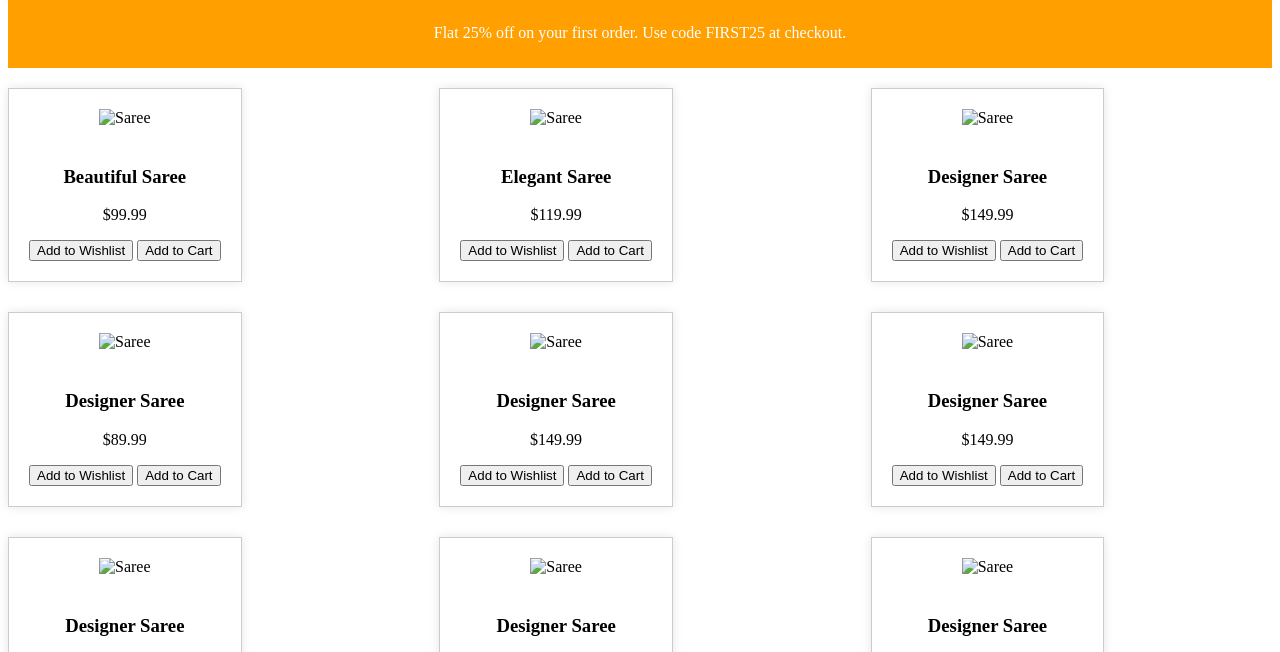
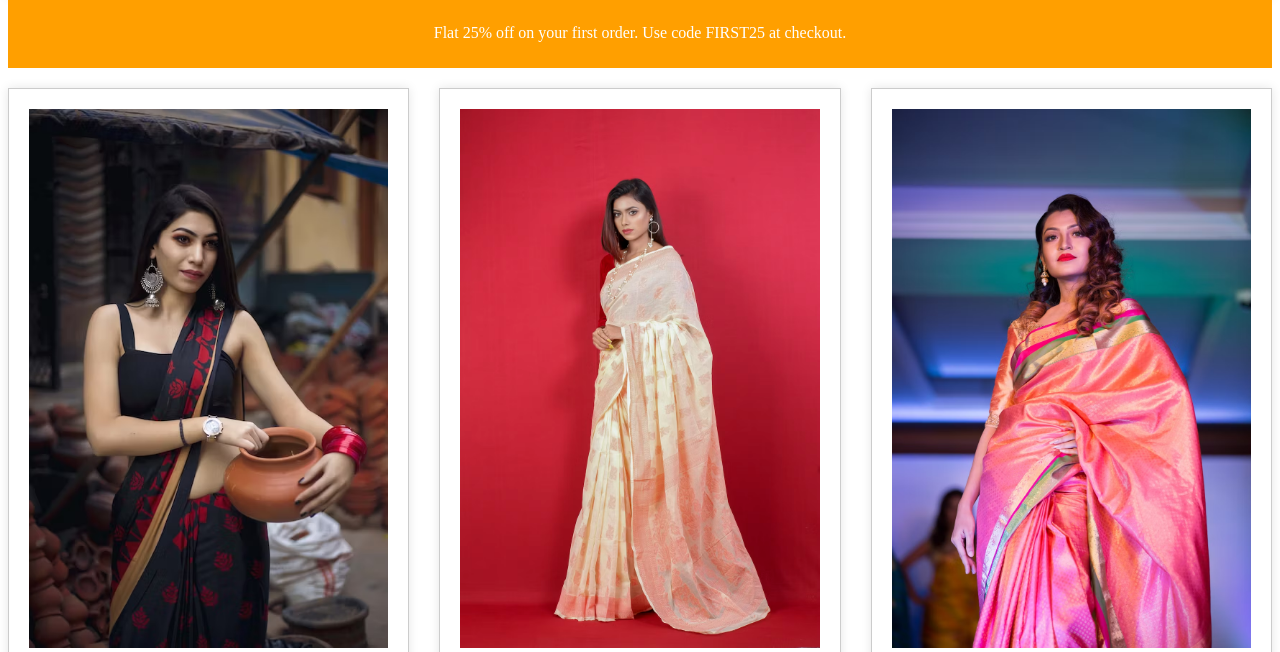
Before and after one commit to Neha8122/Pehran-Saree-Store, a website: page index.html in a window 1280 px wide. Shown: the part 146-798 px from the top of the page. Drawn offline with Linux system fonts and the light colour scheme.

Commit message:
Update index.html

```diff
--- a/index.html
+++ b/index.html
@@ -14,7 +14,7 @@
   <body>
     <header class="header">
       <div class="header__logo">
-        <a href="#"><img src="Pehran store logo.jpg" alt="Logo"></a>
+        <a href="#"><img src="gallery/Pehran store logo.jpg" alt="Logo"></a>
       </div>
       <nav class="header__nav">
         <ul>
@@ -41,7 +41,7 @@
               </a>
             </div>
           </li>
-          <li><a href="#"><img src="cart-logo.jpeg" alt="Cart" class="cart-logo">
+          <li><a href="#"><img src="gallery/cart-logo.jpeg" alt="Cart" class="cart-logo">
             <span class="cart-badge">0</span>
             </a>
           </li>
@@ -58,7 +58,7 @@
     <main class="product-list">
       <section class="product-grid">
         <div class="product-item">
-          <img src="saree1.jpg" alt="Saree">
+          <img src="gallery/saree1.jpg" alt="Saree">
           <h3 class="product-item__title">Beautiful Saree</h3>
           <p class="product-item__price">$99.99</p>
           <div class="product-item__buttons">
@@ -68,7 +68,7 @@
         </div>
 
         <div class="product-item">
-          <img src="saree2.jpg" alt="Saree">
+          <img src="gallery/saree2.jpg" alt="Saree">
           <h3 class="product-item__title">Elegant Saree</h3>
           <p class="product-item__price">$119.99</p>
           <div class="product-item__buttons">
@@ -78,7 +78,7 @@
         </div>
 
         <div class="product-item">
-          <img src="saree3.jpg" alt="Saree">
+          <img src="gallery/saree3.jpg" alt="Saree">
           <h3 class="product-item__title">Designer Saree</h3>
           <p class="product-item__price">$149.99</p>
           <div class="product-item__buttons">
@@ -88,7 +88,7 @@
         </div>
 
         <div class="product-item">
-          <img src="saree4.jpg" alt="Saree">
+          <img src="gallery/saree4.jpg" alt="Saree">
           <h3 class="product-item__title">Designer Saree</h3>
           <p class="product-item__price">$89.99</p>
           <div class="product-item__buttons">
@@ -98,7 +98,7 @@
         </div>
 
         <div class="product-item">
-          <img src="saree5.jpg" alt="Saree">
+          <img src="gallery/saree5.jpg" alt="Saree">
           <h3 class="product-item__title">Designer Saree</h3>
           <p class="product-item__price">$149.99</p>
           <div class="product-item__buttons">
@@ -108,7 +108,7 @@
         </div>
 
         <div class="product-item">
-          <img src="saree6.jpg" alt="Saree">
+          <img src="gallery/saree6.jpg" alt="Saree">
           <h3 class="product-item__title">Designer Saree</h3>
           <p class="product-item__price">$149.99</p>
           <div class="product-item__buttons">
@@ -118,7 +118,7 @@
         </div>
 
         <div class="product-item">
-          <img src="saree7.jpg" alt="Saree">
+          <img src="gallery/saree7.jpg" alt="Saree">
           <h3 class="product-item__title">Designer Saree</h3>
           <p class="product-item__price">$149.99</p>
           <div class="product-item__buttons">
@@ -128,7 +128,7 @@
         </div>
 
         <div class="product-item">
-          <img src="saree9.jpg" alt="Saree">
+          <img src="gallery/saree9.jpg" alt="Saree">
           <h3 class="product-item__title">Designer Saree</h3>
           <p class="product-item__price">$189.99</p>
           <div class="product-item__buttons">
@@ -138,7 +138,7 @@
         </div>
 
         <div class="product-item">
-          <img src="saree8.jpg" alt="Saree">
+          <img src="gallery/saree8.jpg" alt="Saree">
           <h3 class="product-item__title">Designer Saree</h3>
           <p class="product-item__price">$199.99</p>
           <div class="product-item__buttons">
```
